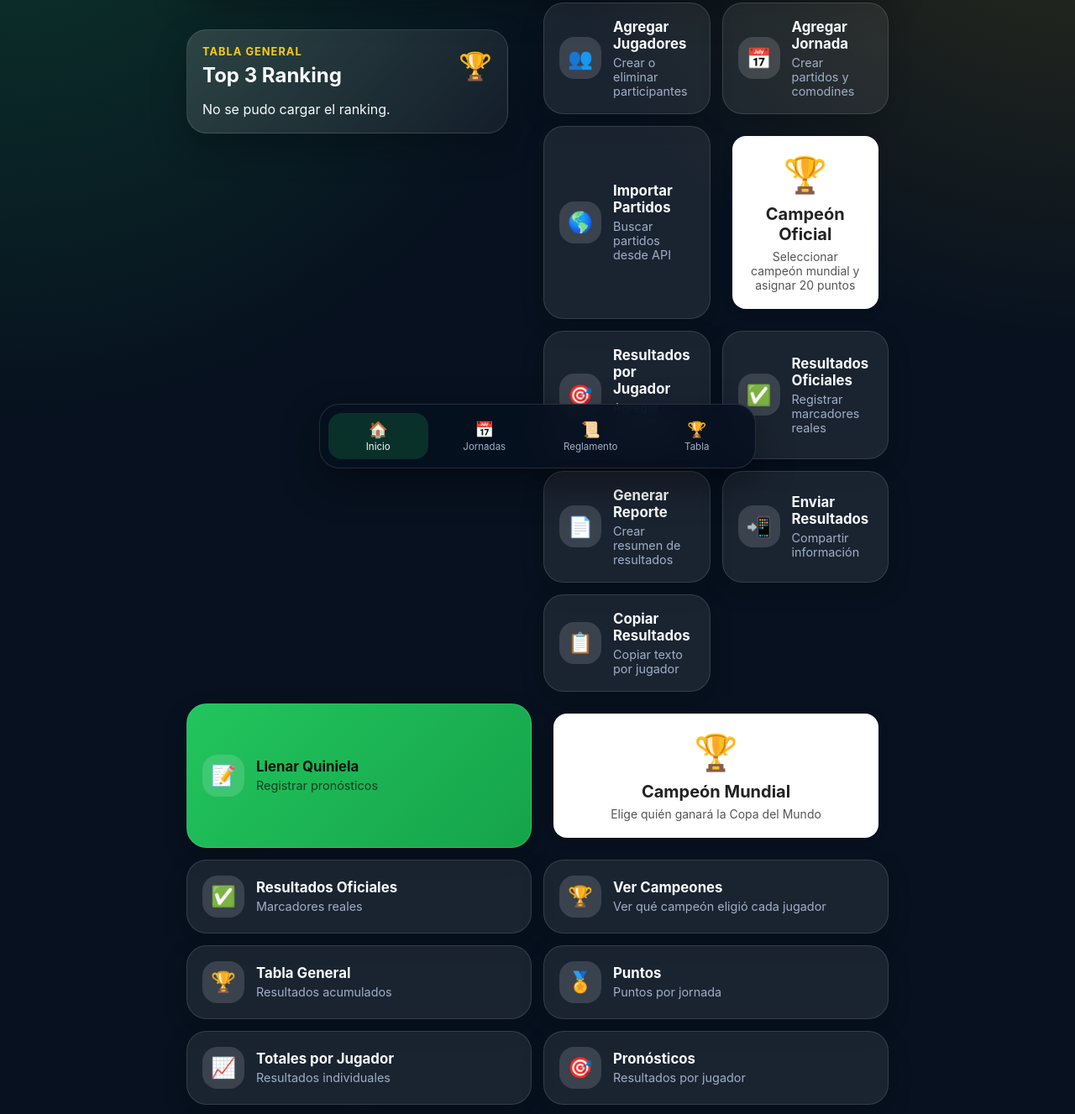
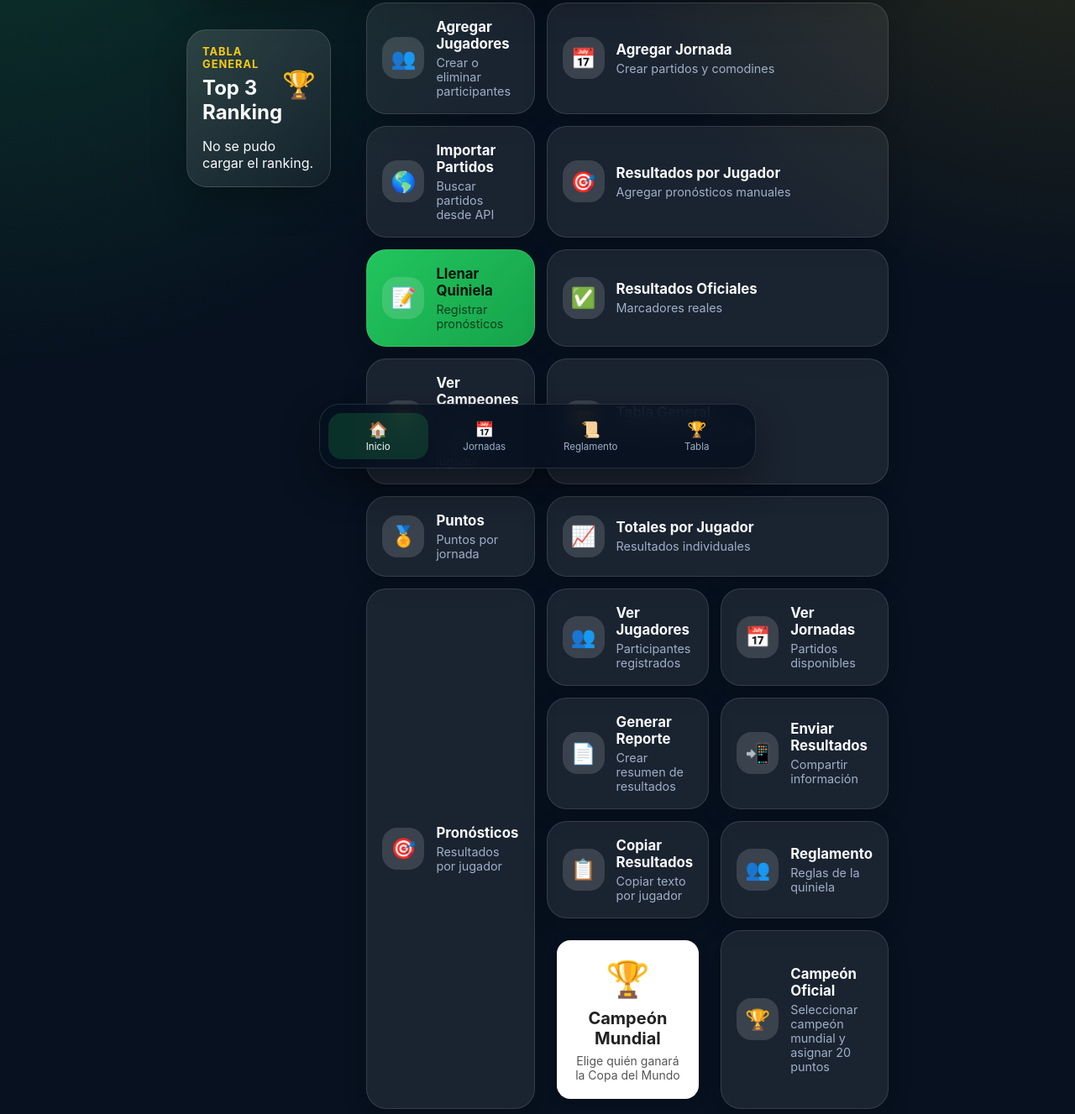
Before and after one commit to mespinoza86/quinieladeportivaDBHector, a website: page public/index.html in a window 1280 px wide. Shown: the part 228-1555 px from the top of the page at 84% size. Drawn offline with Linux system fonts and the light colour scheme; files that its build step writes are made by us from their sources; no server answers; files whose address does not match are found by name.

Commit message:
updating quiniela

```diff
--- a/public/index.html
+++ b/public/index.html
@@ -83,12 +83,6 @@
         </div>
       </a>
 
-      <a href="/campeon-oficial.html" class="menu-card admin-card">
-        <div class="menu-icon">🏆</div>
-        <div class="menu-title">Campeón Oficial</div>
-        <div class="menu-description">Seleccionar campeón mundial y asignar 20 puntos</div>
-    </a>
-
         <a class="action-card" href="resultados.html">
           <span class="icon">🎯</span>
           <div>
@@ -97,51 +91,12 @@
           </div>
         </a>
 
-        <a class="action-card" href="agregar-resultados-oficiales.html">
-          <span class="icon">✅</span>
-          <div>
-            <h3>Resultados Oficiales</h3>
-            <p>Registrar marcadores reales</p>
-          </div>
-        </a>
-
-        <a class="action-card" href="generar_reporte.html">
-          <span class="icon">📄</span>
-          <div>
-            <h3>Generar Reporte</h3>
-            <p>Crear resumen de resultados</p>
-          </div>
-        </a>
-
-        <a class="action-card" href="enviarresultados.html">
-          <span class="icon">📲</span>
-          <div>
-            <h3>Enviar Resultados</h3>
-            <p>Compartir información</p>
-          </div>
-        </a>
-
-        <a class="action-card" href="copiarresultadojugador.html">
-          <span class="icon">📋</span>
-          <div>
-            <h3>Copiar Resultados</h3>
-            <p>Copiar texto por jugador</p>
-          </div>
-        </a>
-      </div>
-
      <a class="action-card primary" href="llenar_jornada_user.html">
         <span class="icon">📝</span>
         <div>
           <h3>Llenar Quiniela</h3>
           <p>Registrar pronósticos</p>
         </div>
-      </a>
-
-      <a href="/pronostico-campeon.html" class="menu-card">
-        <div class="menu-icon">🏆</div>
-        <div class="menu-title">Campeón Mundial</div>
-        <div class="menu-description">Elige quién ganará la Copa del Mundo</div>
       </a>
 
       <a class="action-card" href="ver-resultados-oficiales.html">
@@ -213,16 +168,56 @@
           </div>
         </a>
 
+        <a class="action-card" href="generar_reporte.html">
+          <span class="icon">📄</span>
+          <div>
+            <h3>Generar Reporte</h3>
+            <p>Crear resumen de resultados</p>
+          </div>
+        </a>
+
+        <a class="action-card" href="enviarresultados.html">
+          <span class="icon">📲</span>
+          <div>
+            <h3>Enviar Resultados</h3>
+            <p>Compartir información</p>
+          </div>
+        </a>
+
+        <a class="action-card" href="copiarresultadojugador.html">
+          <span class="icon">📋</span>
+          <div>
+            <h3>Copiar Resultados</h3>
+            <p>Copiar texto por jugador</p>
+          </div>
+        </a>
+
 
       <a class="action-card" href="reglamento_quiniela.html">
         <span class="icon">👥</span>
-
         <div>
           <h3>Reglamento</h3>
           <p>Reglas de la quiniela</p>
         </div>
       </a>
 
+        <a href="/pronostico-campeon.html" class="menu-card">
+          <div class="menu-icon">🏆</div>
+          <div class="menu-title">Campeón Mundial</div>
+          <div class="menu-description">Elige quién ganará la Copa del Mundo</div>
+        </a>
+
+                <a class="action-card" href="/campeon-oficial.html">
+          <span class="icon">🏆</span>
+          <div>
+            <h3>Campeón Oficial</h3>
+            <p>Seleccionar campeón mundial y asignar 20 puntos</p>
+          </div>
+        </a>
+
+
+
+    </div>
 
     </section>
 
```
